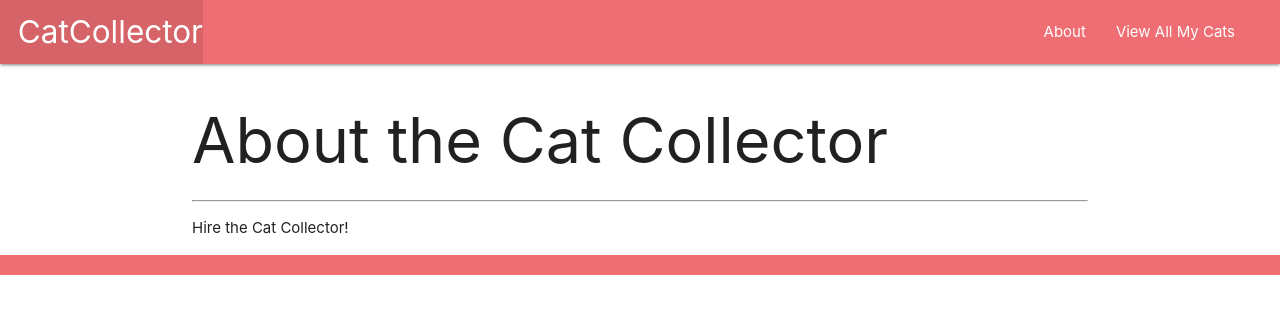
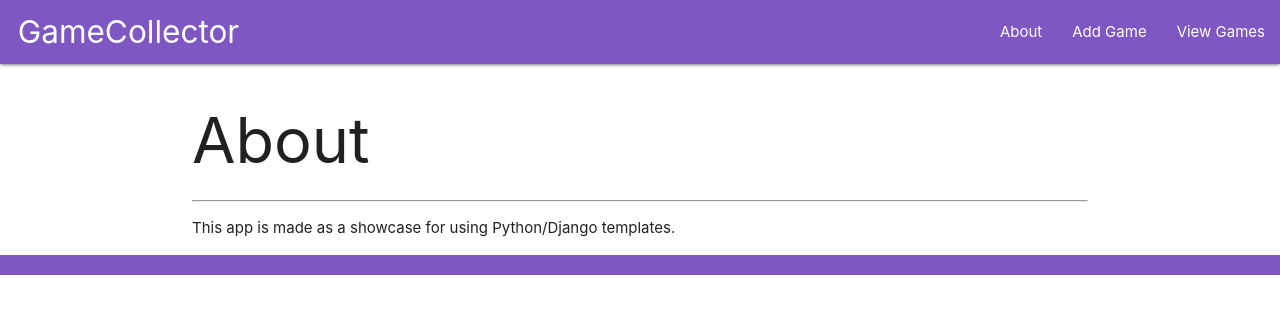
Before and after one commit to onionsalot/gamecollector, a Django app: page /about/ in a window 1280 px wide. Shown: the top 314 px of the page. Run offline with Django 3.2, Linux system fonts and the light colour scheme.

Commit message:
var change

```diff
--- a/main_app/models.py
+++ b/main_app/models.py
@@ -31,7 +31,7 @@ class Game(models.Model):
         return self.name
 
     def get_absolute_url(self):
-        return reverse('detail', kwargs={'cat_id': self.id})
+        return reverse('detail', kwargs={'game_id': self.id})
 
 class Review(models.Model):
     date = models.DateField('Date Reviewed')
--- a/main_app/templates/about.html
+++ b/main_app/templates/about.html
@@ -1,8 +1,8 @@
 {% extends 'base.html' %}
 {% block content %}
 
-<h1>About the Cat Collector</h1>
+<h1>About</h1>
 <hr />
-<p>Hire the Cat Collector!</p>
+<p>This app is made as a showcase for using Python/Django templates.</p>
 
 {% endblock %}
--- a/main_app/templates/base.html
+++ b/main_app/templates/base.html
@@ -6,7 +6,7 @@
   <meta charset="UTF-8">
   <meta name="viewport" content="width=device-width, initial-scale=1.0">
   <meta http-equiv="X-UA-Compatible" content="ie=edge">
-  <title>Cat Collector</title>
+  <title>Gamne Collector</title>
   <link rel="stylesheet" type="text/css" href="{% static 'css/style.css' %}">
   <link rel="stylesheet" href="https://cdnjs.cloudflare.com/ajax/libs/materialize/1.0.0/css/materialize.min.css">
   <script src="https://cdnjs.cloudflare.com/ajax/libs/materialize/1.0.0/js/materialize.min.js"></script>
@@ -14,14 +14,14 @@
 <body>
   <header class="navbar-fixed">
     <nav>
-      <div class="nav-wrapper">
+      <div class="nav-wrapper deep-purple lighten-1">
         <ul>
-          <li><a href="/" class="left brand-logo">&nbsp;&nbsp;CatCollector</a></li>
+          <li><a href="/" class="left brand-logo deep-purple lighten-1">&nbsp;&nbsp;GameCollector</a></li>
         </ul>
         <ul class="right">
           <li><a href="{% url 'about' %}">About</a></li>
-          <li><a href="{% url 'games_create' %}"></a></li>
-          <li><a href="{% url 'index' %}">View All My Cats</a></li>
+          <li><a href="{% url 'games_create' %}">Add Game</a></li>
+          <li><a href="{% url 'index' %}">View Games</a></li>
 
         </ul>
       </div>
@@ -31,8 +31,8 @@
     {% block content %}
     {% endblock %}
   </main>
-  <footer class="page-footer">
-    <div class="right">All Rights Reserved, &copy; 2021 Cat Collector &nbsp;</div>
+  <footer class="page-footer deep-purple lighten-1">
+    <div class="right">All Rights Reserved, &copy; 2021 Game Collector &nbsp;</div>
   </footer>
 </body>
 </html>
--- a/main_app/templates/main_app/game_form.html
+++ b/main_app/templates/main_app/game_form.html
@@ -5,7 +5,7 @@
   {% if object %}
     <h1>Edit <span class="teal-text">{{object.name}}</span></h1>
   {% else %}
-    <h1>Add Cat</h1>
+    <h1>Add Game</h1>
   {% endif %}
   <!-- Leaving the action empty makes the form post to the same url used to display it -->
   <form action="" method="post">
--- a/main_app/urls.py
+++ b/main_app/urls.py
@@ -9,5 +9,7 @@ urlpatterns = [
     path('games/create/', views.GameCreate.as_view(), name= 'games_create'),
     path('games/<int:pk>/update', views.GameUpdate.as_view(), name= 'games_update'),
     path('games/<int:pk>/delete', views.GameDelete.as_view(), name= 'games_delete'),
-    path('games/<int:game_id>/add_review/', views.add_review, name = 'add_review')
+    path('games/<int:game_id>/add_review/', views.add_review, name = 'add_review'),
+    path('games/<int:game_id>/assoc_store/<int:store_id>/', views.assoc_store, name='assoc_store'),
+    path('games/<int:game_id>/assoc_store/<int:store_id>/delete/', views.assoc_store_delete, name='assoc_store_delete')
 ]
--- a/main_app/views.py
+++ b/main_app/views.py
@@ -1,31 +1,20 @@
 from django.shortcuts import render, redirect
 from django.http import HttpResponse
-from .models import Game
+from .models import Game, Store
 from django.views.generic.edit import CreateView, DeleteView, UpdateView
 from .forms import ReviewForm
 
-# Add the Cat class & list and view function below the imports
-# class Cat:  # Note that parens are optional if not inheriting from another class
-#   def __init__(self, name, breed, description, age):
-#     self.name = name
-#     self.breed = breed
-#     self.description = description
-#     self.age = age
 
-# games = [
-#   Cat('Lolo', 'tabby', 'foul little demon', 3),
-#   Cat('Sachi', 'tortoise shell', 'diluted tortoise shell', 0),
-#   Cat('Raven', 'black tripod', '3 legged cat', 4)
-# ]
 
 def games_detail(request, game_id):
   game = Game.objects.get(id=game_id)
+  stores_game_not_in = Store.objects.exclude(id__in = game.stores.all().values_list('id'))
   review_form = ReviewForm()
-  return render(request, 'games/detail.html', { 'game': game, 'review_form': review_form})
+  return render(request, 'games/detail.html', { 'game': game, 'review_form': review_form, 'stores': stores_game_not_in})
 
 # Create your views here.
 def home(request):
-    return HttpResponse('dsfdhfjkdsfhjksdjk')
+    return redirect('/games')
 
 def about(request):
     return render(request, 'about.html')
@@ -42,6 +31,14 @@ def add_review(request, game_id):
         new_review.save()
     return redirect('detail', game_id=game_id)
 
+def assoc_store(request, game_id, store_id):
+    Game.objects.get(id=game_id).stores.add(store_id)
+    return redirect('detail', game_id=game_id)
+
+def assoc_store_delete(request, game_id, store_id):
+    Game.objects.get(id=game_id).stores.remove(store_id)
+    return redirect('detail', game_id=game_id)
+
 class GameCreate(CreateView):
     model = Game
     fields = '__all__'
```
Also changed, not shown: main_app/templates/games/detail.html (+33 -4 lines), main_app/templates/games/index.html (+1 -6 lines), README.md (added), 3 other files.
